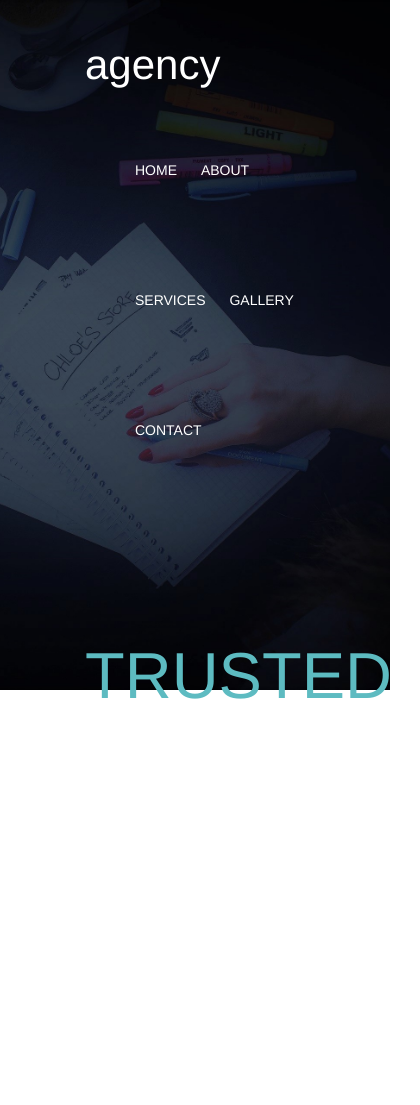
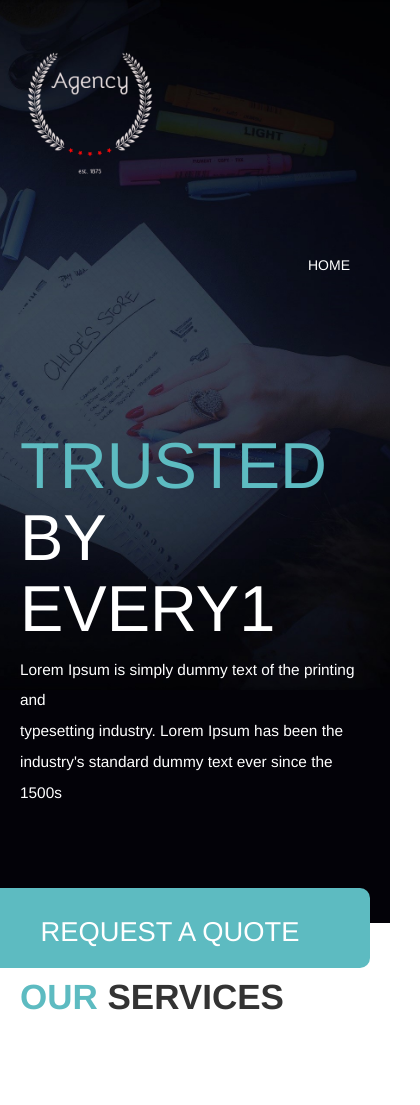
Before and after one commit to martasam31/agency-site, a plain HTML site: page index.html in a window 390 px wide. Shown: the top 1105 px of the page, 420 px wide, since content can reach past the window. Drawn offline with nearby package versions, Linux system fonts and the light colour scheme.

Commit message:
Added logo, fixed some bag on mobile version

```diff
--- a/index.html
+++ b/index.html
@@ -7,14 +7,13 @@
 	<link rel="stylesheet" href="https://maxcdn.bootstrapcdn.com/bootstrap/3.3.7/css/bootstrap.min.css">
   	<script src="https://ajax.googleapis.com/ajax/libs/jquery/3.2.0/jquery.min.js"></script>
   	<script src="https://maxcdn.bootstrapcdn.com/bootstrap/3.3.7/js/bootstrap.min.js"></script>
+  	<script src="scripts/main.js"></script>
 	<link rel="stylesheet" type="text/css" href="style.css">
 </head>
 <body>
 <div class="content">
 	<header>
-		<div class="logo">
-			<p>agency</p>
-		</div>
+		<img src="images/logo2.png">
 
 		<ul>
 			<li><a href="#">HOME</a></li>
@@ -41,12 +40,14 @@
 			<input type="text" name="email" placeholder=" E-Mail" class="text-input"> <br>
 			<input type="text" name="phonenumber" placeholder=" Phone number" class="text-input"> <br>
 			<input type="text" name="country" placeholder=" Country" class="text-input"> <br>
-			<input type="checkbox" name="accept" value="accept" class="accept-input"> I accept the terms & conditions <br>
+			<input type="checkbox" name="accept" value="accept" class="accept-input"> <em>I accept the terms & conditions</em> <br>
 			<input type="submit" value="SEND" class="text-input">
 		</form>
 
 
 	</header>
+
+	<div class="clearfix head-bg"></div>
 
 	<div class="services">
 		<h2><b>OUR</b> SERVICES</h2>
@@ -184,9 +185,7 @@
 	<footer>
 		<p>All Right Reserved | 2017 | Designed by <a href="#">DesignCoon</a></p>
 
-		<div class="logo">
-			<p>agency</p>
-		</div>
+		<img src="images/logo2.png">
 
 	</footer>
 
--- a/style.css
+++ b/style.css
@@ -13,14 +13,17 @@ header {
 	padding: 0 85px;
 	color: white;
 	background-image: url('images/header-bg.jpg');
+	background-color: #030208;
 	background-position: 70% 70%;
 	background-size: cover;
 }
 
-header div.logo {
+header img {
 	float: left;
-	font-size: 3em;
-	margin-top: 35px
+	height: 200px;
+	width: 240px;
+	position: relative;
+	right: 50px;
 }
 
 header ul {
@@ -127,6 +130,8 @@ div.services {
 
 div.services h2 {
 	font-size: 35px;
+	position: relative;
+	top: -45px;
 }
 
 div.services h2 b {
@@ -136,6 +141,10 @@ div.services h2 b {
 div.services div.row {
 	margin-top: 70px;
 	text-align: center;
+}
+
+div.services div.row div.col-sm-3 {
+	min-width: 170px;
 }
 
 div.services div.row div.col-sm-3 p {
@@ -313,7 +322,7 @@ div.test-gallery div.row div.col-sm-6 a:hover {
 /*footer*/
 
 footer {
-	min-height: 185px;
+	min-height: 200px;
 	padding: 0 85px;
 	background-color: #130E27;
 	margin-bottom: -50px;
@@ -327,9 +336,54 @@ footer p {
 	float: left;
 }
 
-footer div.logo p{
-	color: #5DBBC1;
+footer img {
 	float: right;
-	font-size: 3em;
-	margin-top: -25px;
+	height: 200px;
+	width: 240px;
 }
+
+
+/*For screens less than 900px*/
+
+@media screen and (max-width: 960px) {
+	header, div.services, div.about, div.pricing, div.test-gallery, footer {
+		padding: 0 20px;
+	}
+
+	header form {
+		min-height: 80px;
+		height: 80px;
+		overflow: hidden;
+		transition-duration: 1s;
+	}
+
+	header form:hover {
+		height: 520px;
+	}
+
+	div.services h2 {
+		margin-top: 100px;
+	}
+}
+
+/*For screens less than 750px*/
+
+@media screen and (max-width: 750px) {
+	div.head-bg {
+		background-color: #030208;
+	}
+
+	header ul {
+		display: inline;
+	}
+
+	header ul li {
+		margin: 10px;
+		display: none;
+	}
+
+	header ul li:first-child {
+		margin-top: 55px;
+		display: block;
+	}
+}
```
Also changed, not shown: images/logo.png (added), images/logo2.png (added).
